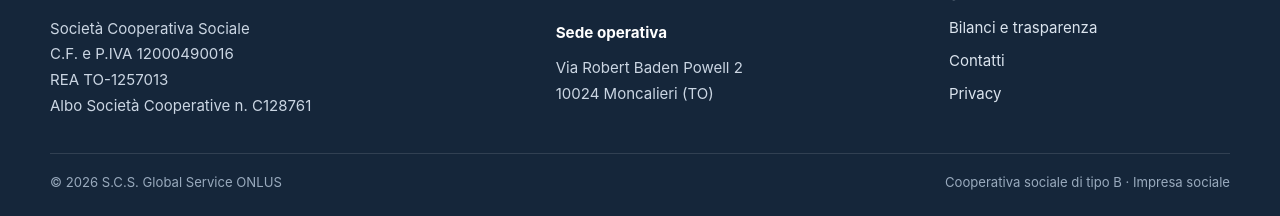
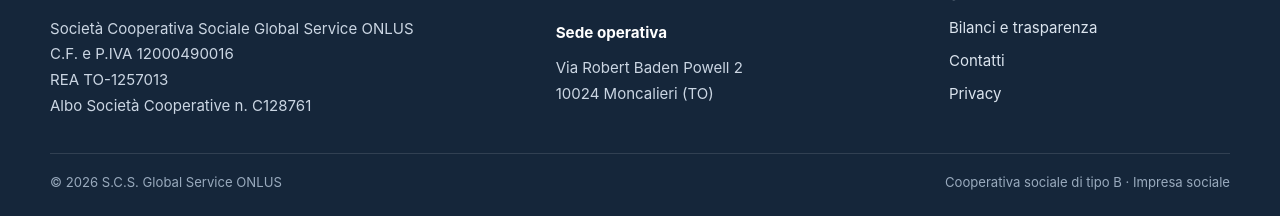
Before and after one commit to GlobalServiceOnlus/website, a website: page public/404.html in a window 1280 px wide. Shown: the part 609-825 px from the top of the page. Drawn offline with Linux system fonts and the light colour scheme.

Commit message:
Add files via upload

```diff
--- a/public/404.html
+++ b/public/404.html
@@ -41,7 +41,7 @@
     <div class="footer-grid">
       <div>
         <img class="footer-logo" src="/assets/img/logo-onlus.jpg" alt="S.C.S. Global Service ONLUS" width="1838" height="524" loading="lazy">
-        <p>Società Cooperativa Sociale<br>C.F. e P.IVA 12000490016<br>REA TO-1257013<br>Albo Società Cooperative n. C128761</p>
+        <p>Società Cooperativa Sociale Global Service ONLUS<br>C.F. e P.IVA 12000490016<br>REA TO-1257013<br>Albo Società Cooperative n. C128761</p>
       </div>
       <div>
         <strong>Sede legale</strong>
```
Also changed, not shown: public/bilanci.html (+1 -1 lines), public/chi-siamo.html (+1 -1 lines), public/contatti.html (+1 -1 lines), public/index.html (+1 -1 lines), public/privacy.html (+1 -1 lines), public/servizi.html (+1 -1 lines).
